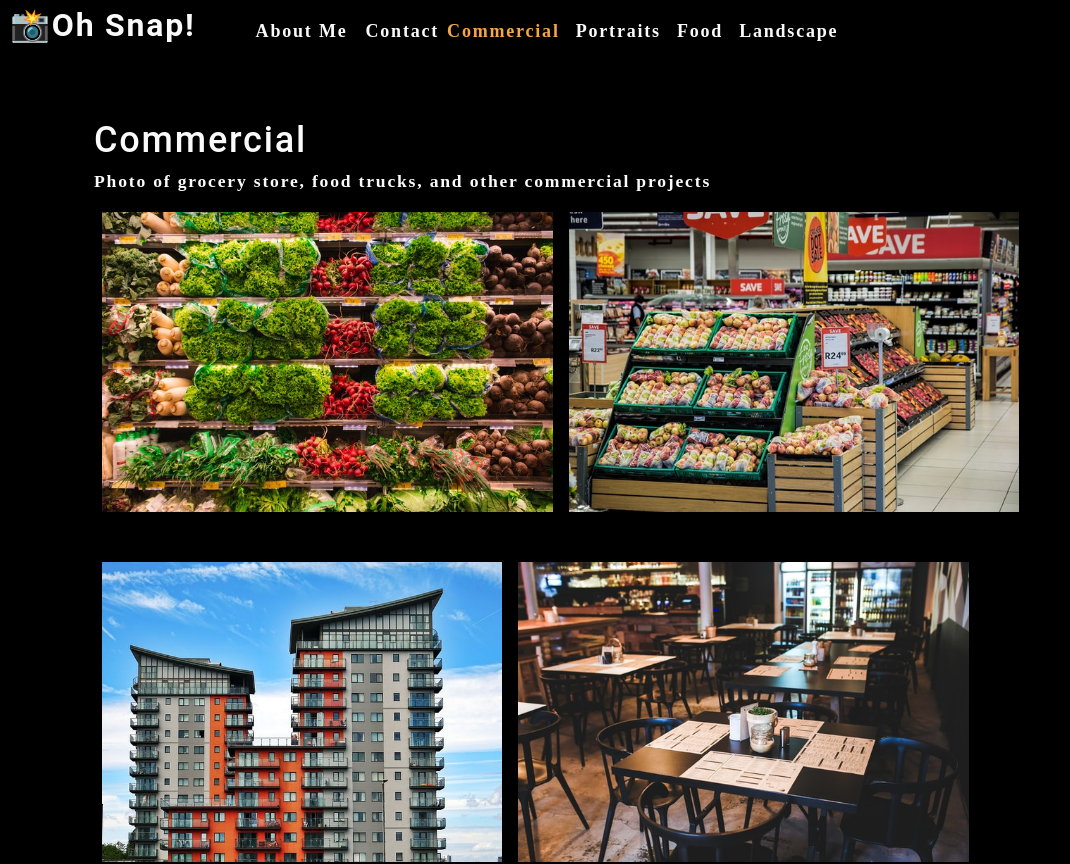
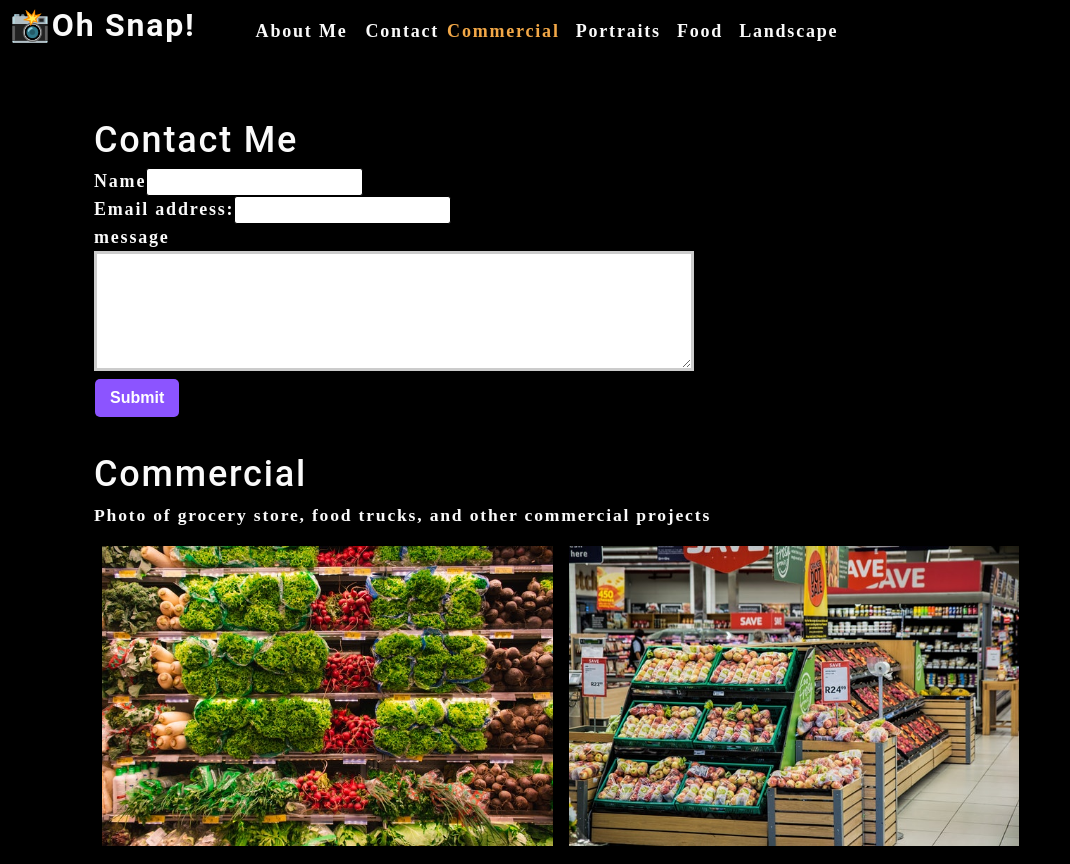
Before and after one commit to AlexUrielContreras/photo-port, a React (Create React App) app: page / in a window 1280 px wide. Shown: the top 864 px of the page, without its empty margins (0-1070 px from the left). Built offline with nearby package versions, Linux system fonts and the light colour scheme.

Commit message:
sync data from form

```diff
--- a/src/App.js
+++ b/src/App.js
@@ -1,7 +1,8 @@
-import React, { useState } from 'react'
-import About from './componets/About'
-import Nav from './componets/Nav'
-import Gallery from './componets/Gallery'
+import React, { useState } from 'react';
+import About from './componets/About';
+import Nav from './componets/Nav';
+import Gallery from './componets/Gallery';
+import ContactForm from './componets/Contact'
 
 function App() {
   const [categories] = useState([
@@ -27,6 +28,7 @@
     <div>
       <Nav currentCategory={currentCategory} categories={categories} setCurrentCategory={setCurrentCategory}></Nav>
       <main>
+        <ContactForm></ContactForm>
         <Gallery currentCategory={currentCategory}></Gallery>
         <About></About>
       </main>
--- /dev/null
+++ b/src/componets/Contact/index.js
@@ -0,0 +1,40 @@
+import React, { useState} from 'react';
+
+function ContactForm() {
+    const [ formState, setFormState] = useState({ name:'', email: '', message: ''});
+
+    const { name, email, message } = formState;
+
+    function handleChange(e) {
+        setFormState({...formState, [e.target.name]: e.target.value})
+    };
+
+    function handleSubmit(e) {
+        e.preventDefault();
+        console.log(formState)
+    }
+
+    return (
+        <section>
+            <h1>Contact Me</h1>
+            <form id="contact-form" onSubmit={handleSubmit}>
+                <div>
+                    <label htmlFor='name'>Name</label>
+                    <input type='text' name="name" defaultValue={name} onChange={handleChange}/>
+                </div>
+                <div>
+                    <label htmlFor='email'>Email address:</label>
+                    <input type='text' name="email" defaultValue={email} onChange={handleChange}/>
+                </div>
+                <div>
+                    <label htmlFor='message'>message</label>
+                    <textarea name="message" row='5' defaultValue={message} onChange={handleChange}/>
+                </div>
+                <button type='submit'>Submit</button>
+            </form>
+        </section>
+    )
+
+};
+
+export default ContactForm;
```
